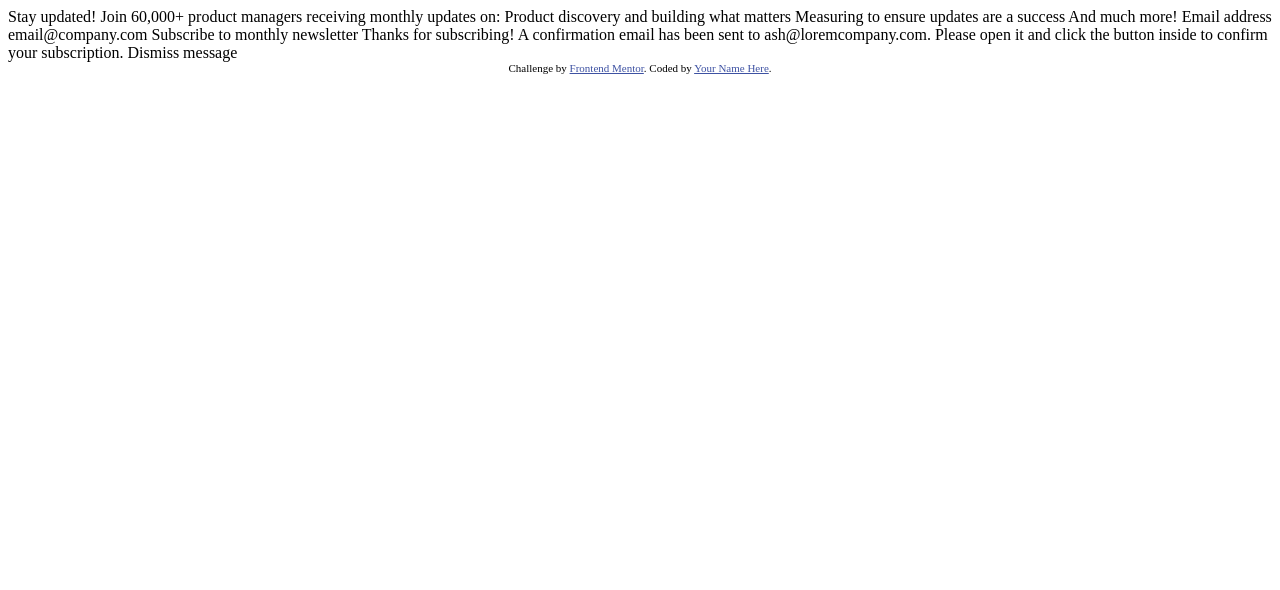
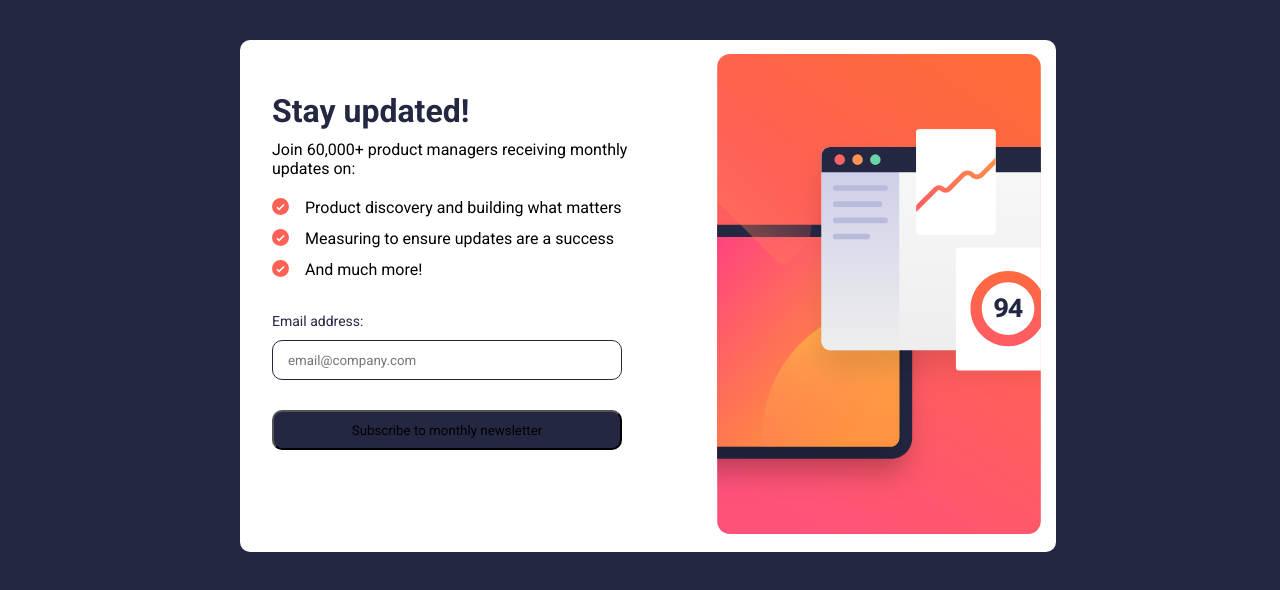
Before and after one commit to dimpledtoo/FrontendMentor-Newsletter-Sign-up-page, a plain HTML site: page index.html in a window 1280 px wide. Drawn offline with Linux system fonts and the light colour scheme.

Commit message:
Frontend Mentor

```diff
--- a/index.html
+++ b/index.html
@@ -1,52 +1,75 @@
 <!DOCTYPE html>
 <html lang="en">
 <head>
-  <meta charset="UTF-8">
-  <meta name="viewport" content="width=device-width, initial-scale=1.0"> <!-- displays site properly based on user's device -->
-
-  <link rel="icon" type="image/png" sizes="32x32" href="./assets/images/favicon-32x32.png">
-
-  <title>Frontend Mentor | Newsletter sign-up form with success message</title>
-
-  <!-- Feel free to remove these styles or customise in your own stylesheet 👍 -->
-  <style>
-    .attribution { font-size: 11px; text-align: center; }
-    .attribution a { color: hsl(228, 45%, 44%); }
-  </style>
+    <meta charset="UTF-8">
+    <meta name="viewport" content="width=device-width, initial-scale=1.0">
+    <link rel="stylesheet" href="style.css">
+    <title>Newsletter Sign-Up Page</title>
 </head>
 <body>
+    <div class="container">
 
-  <!-- Sign-up form start -->
+<div class="mobile hide">
+    <img src="assets/images/illustration-sign-up-mobile.svg" alt="">
+</div>
 
-  Stay updated!
+         <div class="first-section">
+            <h2 class="heading">Stay updated!</h2>
 
-  Join 60,000+ product managers receiving monthly updates on:
+            <p class="intro">Join 60,000+ product managers receiving monthly updates on:</p>
 
-  Product discovery and building what matters
-  Measuring to ensure updates are a success
-  And much more!
+            <div class="one">
+                 <span>
+                    <img src="assets/images/icon-list.svg" alt="Checkmark" width="17px">
+                 </span>
+                 <p>Product discovery and building what matters</p>
+            </div>
 
-  Email address
-  email@company.com
 
-  Subscribe to monthly newsletter
+            <div class="one">
+                <span>
+                   <img src="assets/images/icon-list.svg" alt="Checkmark" width="17px">
+                </span>
+                <p>  Measuring to ensure updates are a success</p>
+           </div>
 
-  <!-- Sign-up form end -->
 
-  <!-- Success message start -->
+           <div class="one">
+            <span>
+               <img src="assets/images/icon-list.svg" alt="Checkmark" width="17px">
+            </span>
+            <p>And much more!</p>
+       </div>
 
-  Thanks for subscribing!
+       <div class="forms">
+        <label for="email" class="email">Email address:</label>
+        <p>
+            <input type="text" name="email" id="email" placeholder="email@company.com">
+        </p>
+       </div>
 
-  A confirmation email has been sent to ash@loremcompany.com.
-  Please open it and click the button inside to confirm your subscription.
+       <div>
+        <button class="subscribe">Subscribe to monthly newsletter</button>
+       </div>
+         </div>
 
-  Dismiss message
 
-  <!-- Success message end -->
+         <div>
+            <img src="assets/images/illustration-sign-up-desktop.svg" alt="" width="350px" height="480px">
+         </div>
 
-  <div class="attribution">
-    Challenge by <a href="https://www.frontendmentor.io?ref=challenge" target="_blank">Frontend Mentor</a>.
-    Coded by <a href="#">Your Name Here</a>.
-  </div>
+    </div>
+
+    <div class="container2 hidden">
+        <h2>Thanks for subscribing</h2>
+        <p>
+            A confirmation email has been sent to ash@loremcompany.com.
+            Please open it and click the button inside to confirm your subscription.
+        </p>
+
+        <button>Dismiss message</button>
+    </div>
+
+
 </body>
 </html>
--- a/style.css
+++ b/style.css
@@ -23,7 +23,7 @@ body {
 
 .container {
     display: flex;
-    width: 53rem;
+    width: 51rem;
     height: 32rem;
     justify-content: center;
     align-items: center;
@@ -40,11 +40,47 @@ body {
 .heading {
     margin-top: -50px;
     margin-bottom: 10px;
-
+    font-size: 2rem;
+    color: hsl(234, 29%, 20%);
 }
 
 
 .intro {
     width: 400px;
+    margin-bottom: 20px;
+}
+
+.one {
+    display: flex;
     margin-bottom: 10px;
+    gap: 1rem;
 }
+
+.forms {
+    margin-top: 30px;
+}
+
+.email {
+    font-size: 14px;
+    color: hsl(234, 29%, 20%);
+}
+
+input {
+    margin-top: 10px;
+    width: 350px;
+    height: 40px;
+    border-radius: 10px;
+    border: 1px solid hsl(234, 29%, 20%);
+    margin-bottom: 30px;
+}
+
+::placeholder {
+    padding-left: 15px;
+}
+
+.subscribe {
+    width: 350px;
+    height: 40px;
+    border-radius: 10px;
+    background-color: hsl(234, 29%, 20%);
+}
```
Also changed, not shown: index2.html (deleted, +0 -75 lines), index3.html (deleted, +0 -30 lines).
